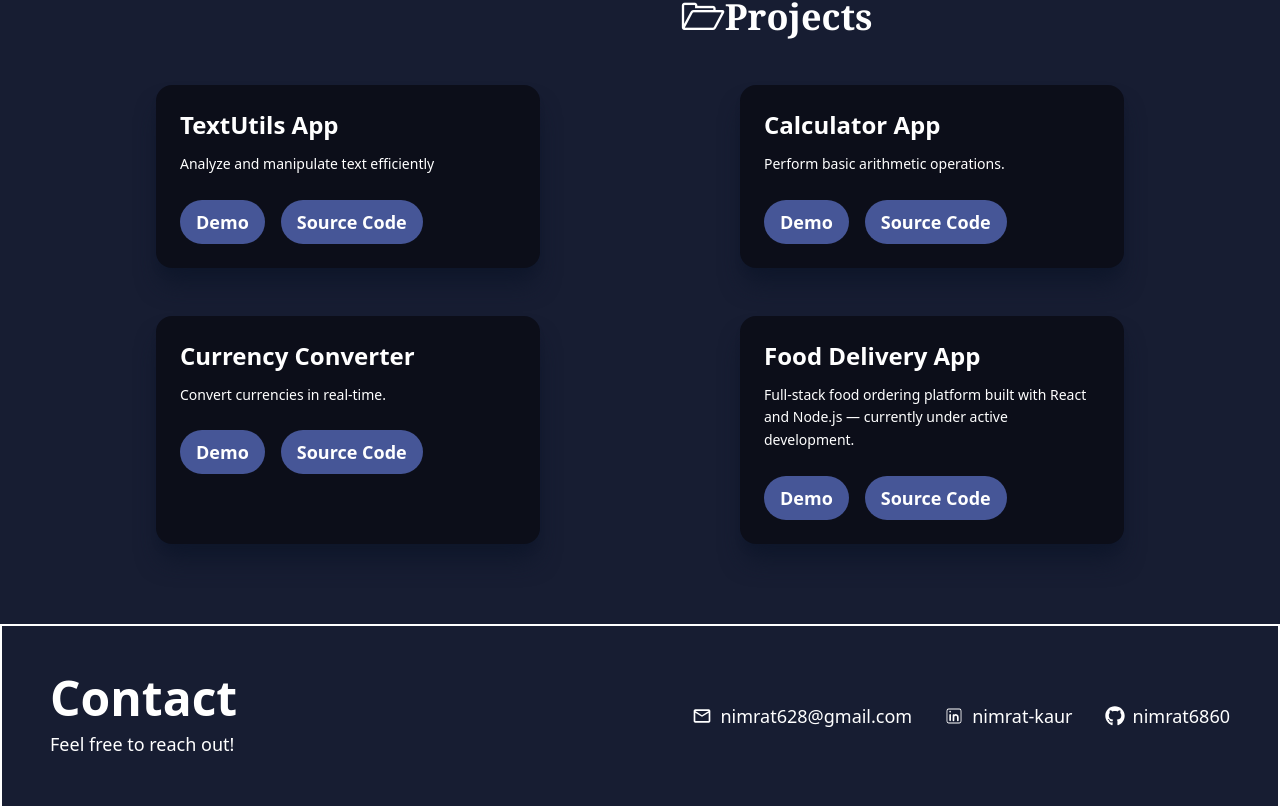
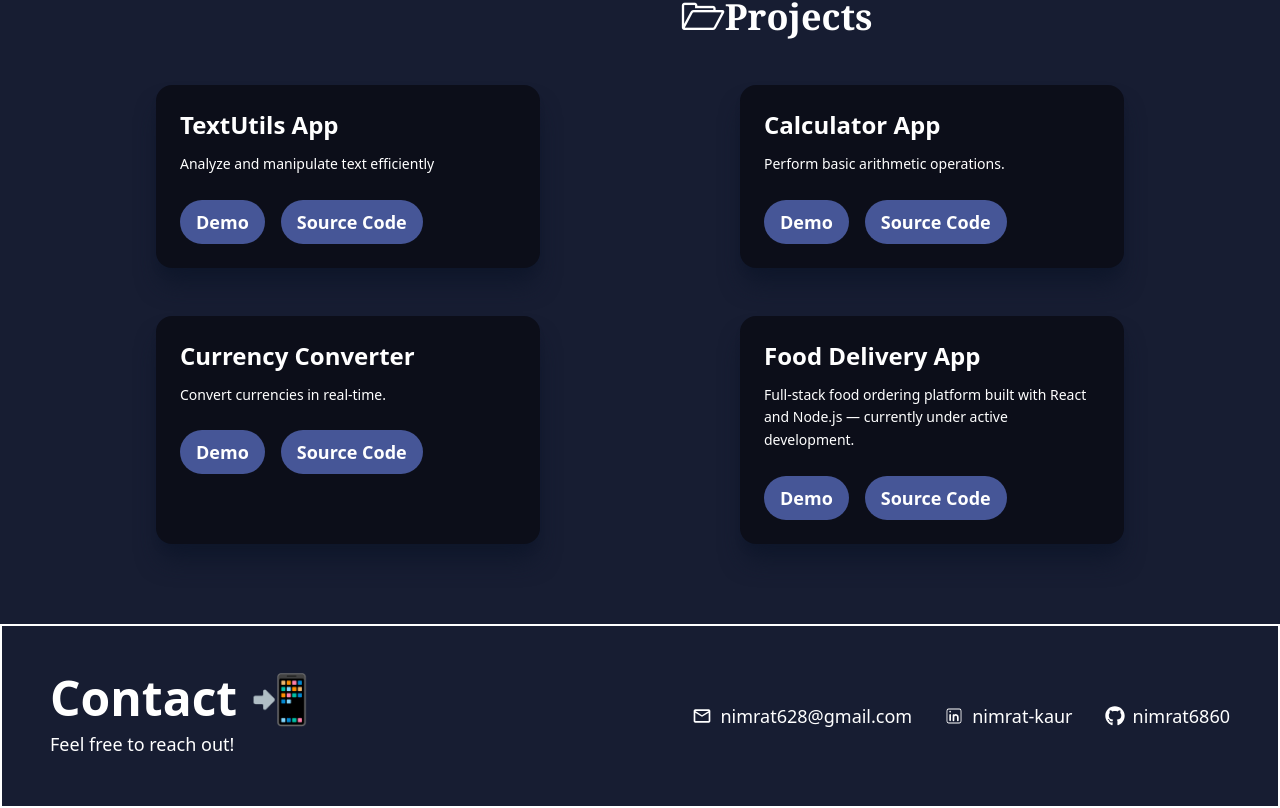
Before and after one commit to nimrat6860/portfolio, a React (Vite) app: page / in a window 1280 px wide. Shown: the part 2738-3546 px from the top of the page. Built offline with nearby package versions, Linux system fonts and the light colour scheme; the HTML template or start-up script is replaced by a standard one.

Commit message:
Update Footer.jsx

```diff
--- a/src/components/footer/Footer.jsx
+++ b/src/components/footer/Footer.jsx
@@ -11,7 +11,7 @@ const Footer = () => {
     >
       {/* Contact Title */}
       <div className="text-center md:text-left">
-        <h1 className="text-3xl md:text-5xl font-bold mb-2">Contact</h1>
+        <h1 className="text-3xl md:text-5xl font-bold mb-2">Contact 📲</h1>
         <h3 className="text-sm md:text-lg font-normal">
           Feel free to reach out!
         </h3>
```
